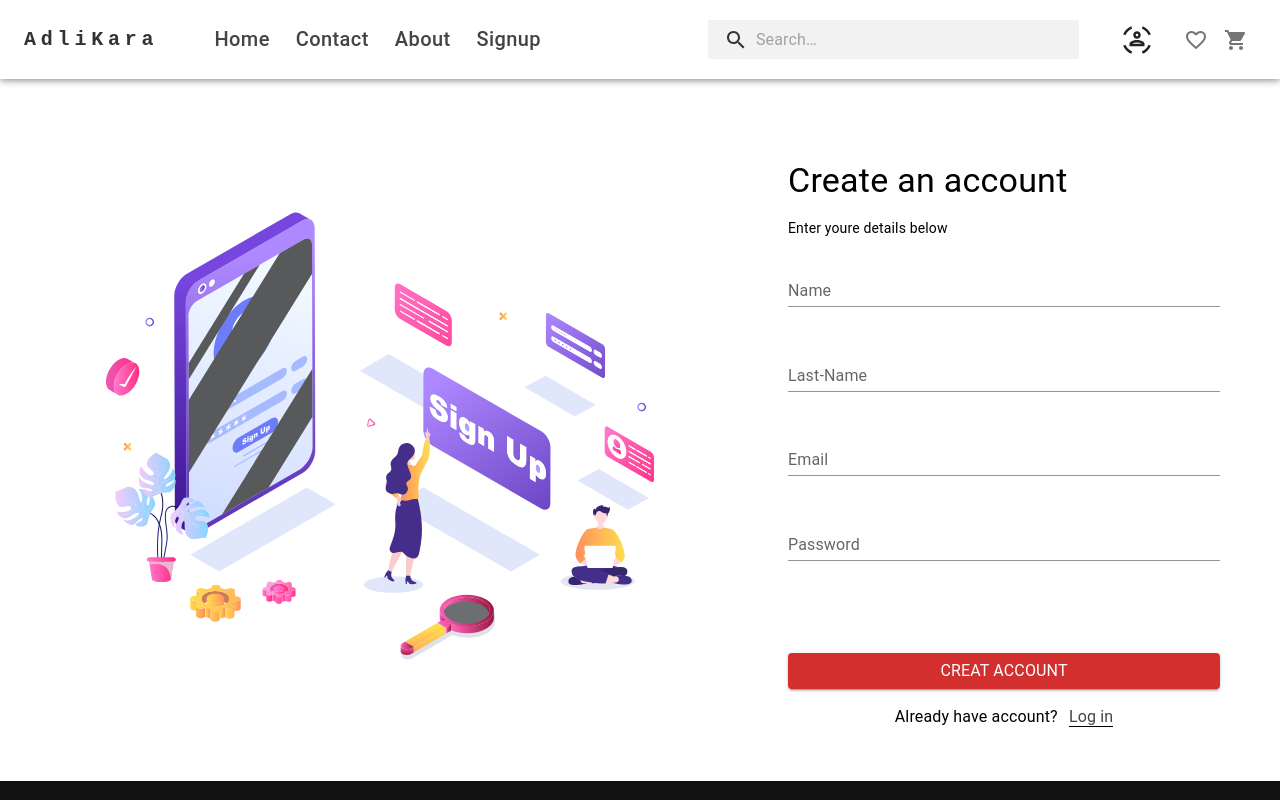
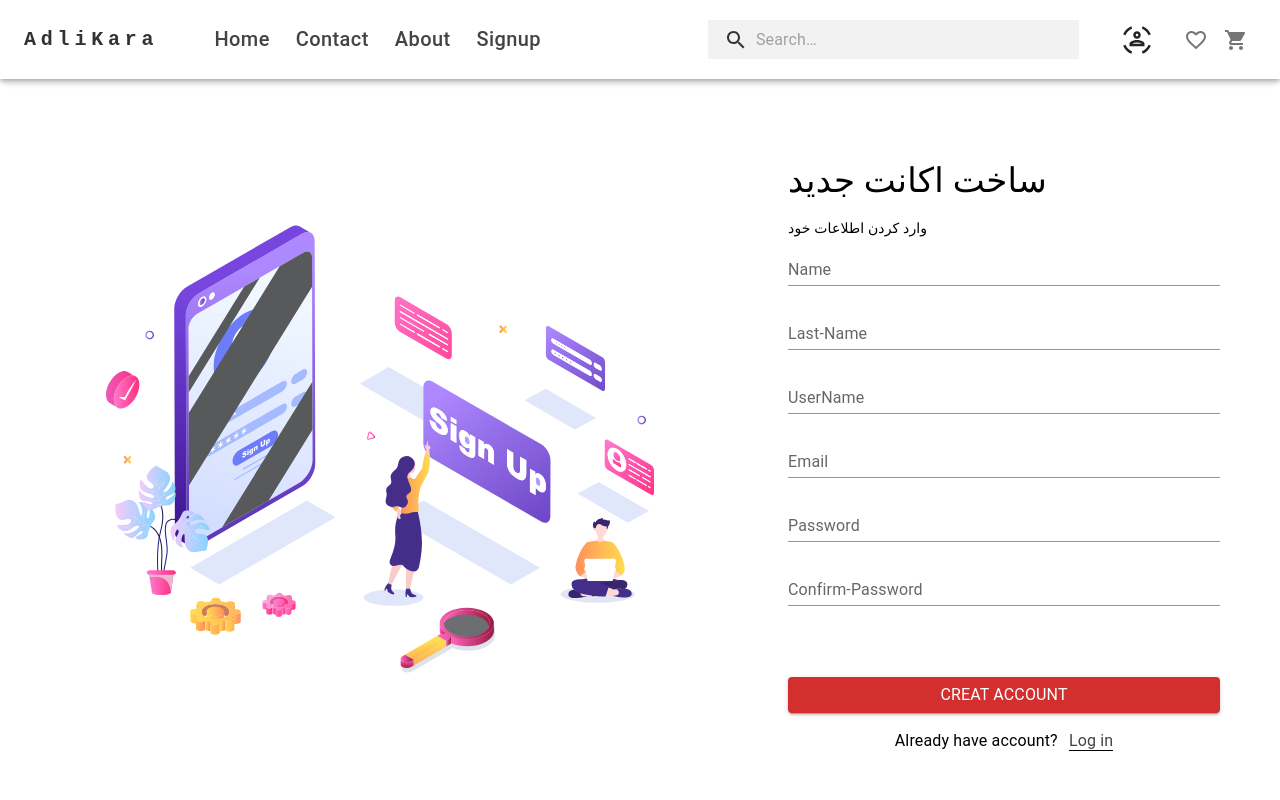
Before and after one commit to rezabhm/online_shop, a React (Create React App) app: page /SignupPage in a window 1280 px wide. Shown: the top 800 px of the page. Built offline with nearby package versions, Linux system fonts and the light colour scheme.

Commit message:
Add 2 fild

```diff
--- a/src/Components/LoginSignUp/SignupForm/SignupForm.js
+++ b/src/Components/LoginSignUp/SignupForm/SignupForm.js
@@ -9,8 +9,10 @@ const SignupForm = (style) => {
   const texFiled = [
     { id: 1, label: "Name", onchange: () => console.log("okay1") },
     { id: 2, label: "Last-Name", onchange: () => console.log("okay2") },
-    { id: 3, label: "Email", onchange: () => console.log("okay3") },
-    { id: 4, label: "Password", onchange: () => console.log("okay4") },
+    { id: 3, label: "UserName", onchange: () => console.log("okay3") },
+    { id: 4, label: "Email", onchange: () => console.log("okay4") },
+    { id: 5, label: "Password", onchange: () => console.log("okay5") },
+    { id: 6, label: "Confirm-Password", onchange: () => console.log("okay6") },
   ];
   return (
     <>
@@ -18,7 +20,7 @@ const SignupForm = (style) => {
         sx={{
           style,
           "& .MuiTextField-root": {
-            my: 2.6,
+
 
             display: "flex",
             width: "100%",
@@ -30,8 +32,8 @@ const SignupForm = (style) => {
         autoComplete="off"
       >
         <Header
-          title={"Create an account"}
-          title1={"Enter youre details below"}
+          title={"ساخت اکانت جدید"}
+          title1={"وارد کردن اطلاعات خود"}
         />
 
         {texFiled.map((item) => {
```
